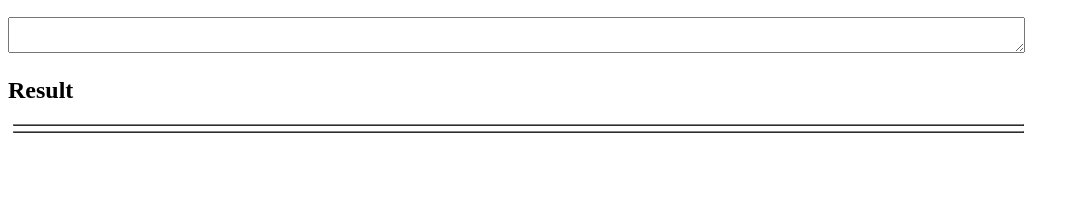
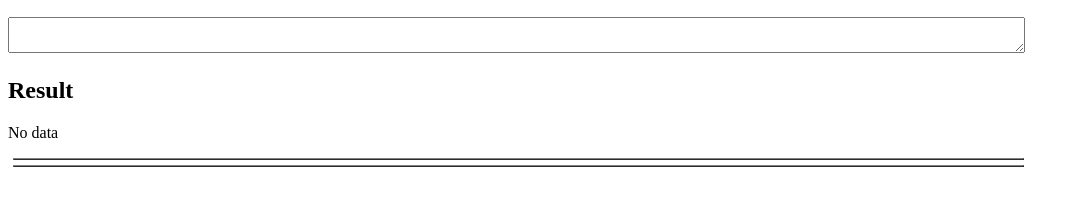
Before and after one commit to JPCC-p/tscorecalc, a plain HTML site: page index.html in a window 1280 px wide. Shown: the part 110-316 px from the top of the page, without its empty margins (0-1080 px from the left). Drawn offline with Linux system fonts and the light colour scheme.

Commit message:
Add files via upload

```diff
--- a/index.html
+++ b/index.html
@@ -12,6 +12,7 @@
         </div>
         <div>
             <h2>Result</h2>
+            <p id="resulterror"></p>
             <table id="resulttable1" border="1"></table>
             <table id="resulttable2" border="1"></table>
         </div>
--- a/ui.js
+++ b/ui.js
@@ -1,4 +1,5 @@
 var input = document.getElementById("inputtext");
+let reserror = document.getElementById("resulterror");
 input.onchange = update;
 input.onkeyup = update;
 window.onload = update;
@@ -18,6 +19,7 @@ function update() {
 function getdata(text) {
     if (text.length==0) {
         console.error("No data");
+        reserror.innerText = "No data";
         return false;
     }
     let tarr = text.split(",");
@@ -25,10 +27,12 @@ function getdata(text) {
     for (let elm of tarr) {
         if (elm=="") {
             console.warn("null cell is there");
+            reserror.innerText = "null cell is there";
             continue;
         }
         if (isNaN(Number(elm))) {
             console.error("NaN is there");
+            reserror.innerText = "NaN is there";
             return false;
         }
         narr.push(Number(elm));
```
